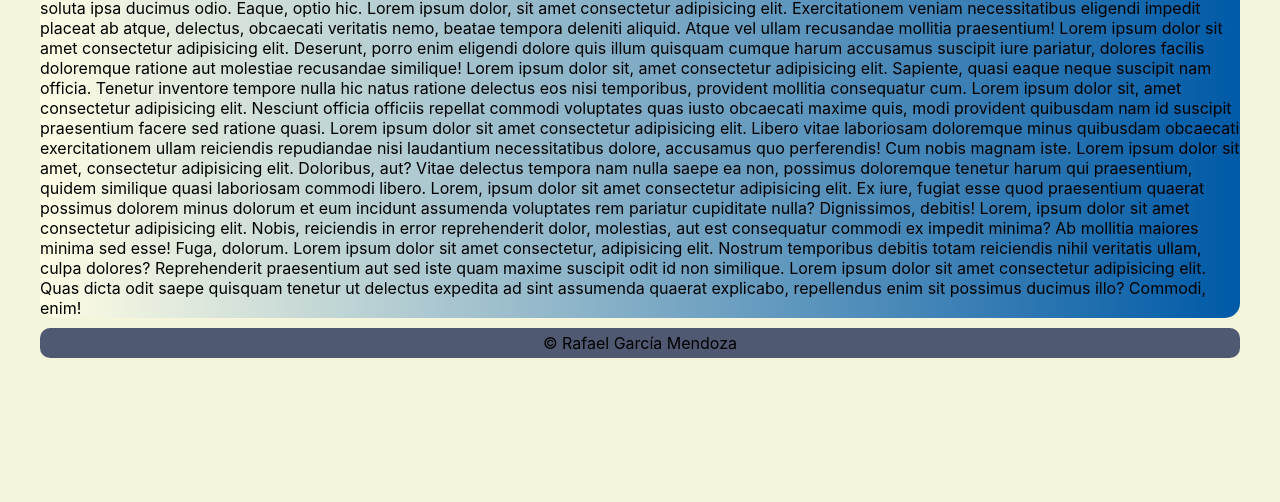
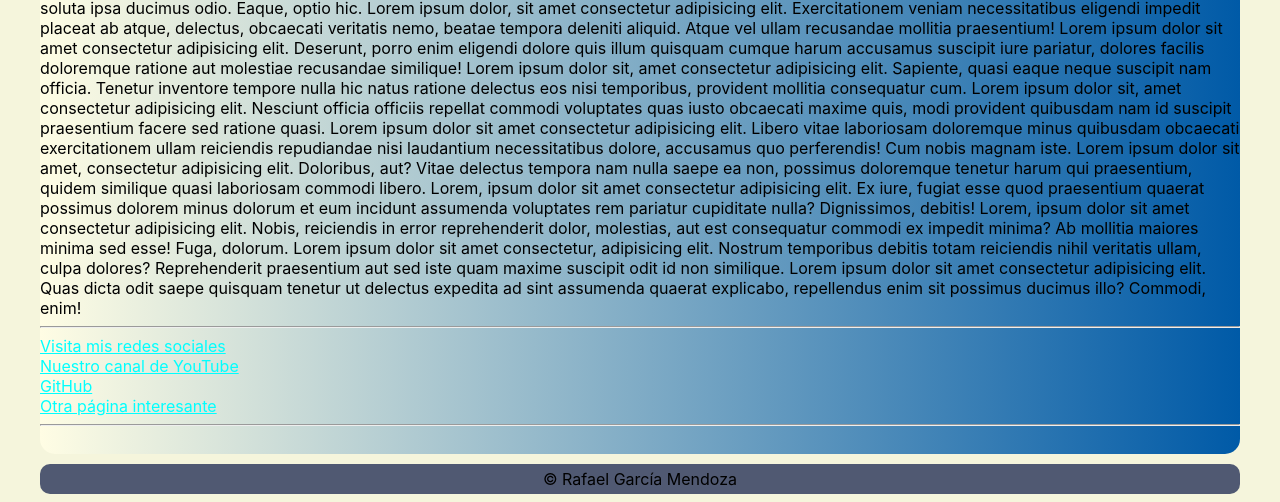
Before and after one commit to Raynou/Dise-o-HTML-CSS-test, a plain HTML site: page index.html in a window 1280 px wide. Shown: the part 482-984 px from the top of the page. Before the commit the page ends 848 px from the top, so only its background shows below. Drawn offline with Linux system fonts and the light colour scheme.

Commit message:
Clase :link y :visited

```diff
--- a/index.html
+++ b/index.html
@@ -40,6 +40,15 @@
                 Lorem ipsum dolor sit amet consectetur, adipisicing elit. Nostrum temporibus debitis totam reiciendis nihil veritatis ullam, culpa dolores? Reprehenderit praesentium aut sed iste quam maxime suscipit odit id non similique.
                 Lorem ipsum dolor sit amet consectetur adipisicing elit. Quas dicta odit saepe quisquam tenetur ut delectus expedita ad sint assumenda quaerat explicabo, repellendus enim sit possimus ducimus illo? Commodi, enim!
             </div>
+
+            <hr>
+            <a href="https://www.facebook.com" target="_BLANK" class="Link_FB">Visita mis redes sociales</a> <br>
+            <a href="https:/www.youtube.com" target="_BLANK">Nuestro canal de YouTube</a> <br>
+            <a href="https://github.com/Raynou/Dise-o-HTML-CSS-test/tree/master">GitHub</a> <br>
+            <a href="https://fast.com/es/" target="_BLANK"> Otra página interesante</a>
+            <hr>
+
+            <br>
         </article>
 
 
--- a/static/style.css
+++ b/static/style.css
@@ -29,7 +29,7 @@ header ul li{
     text-align: center;
     background: rgb(80, 89, 114);
     border-radius: 4px;
-    transition: .5s;
+    transition: height 0.1s, width 0.1s, background 1s, font-size 0.1s;
 
 }
 header ul li a{
@@ -71,6 +71,23 @@ img{
     float: right;
 }
 
+.Link_FB{
+
+}
+
+article a:link{
+    color: cyan;
+}
+
+article a:visited{
+    color: brown;
+}
+
+hr{
+    background: black;
+}
+
+
 /*article*/
 
 footer{
```
